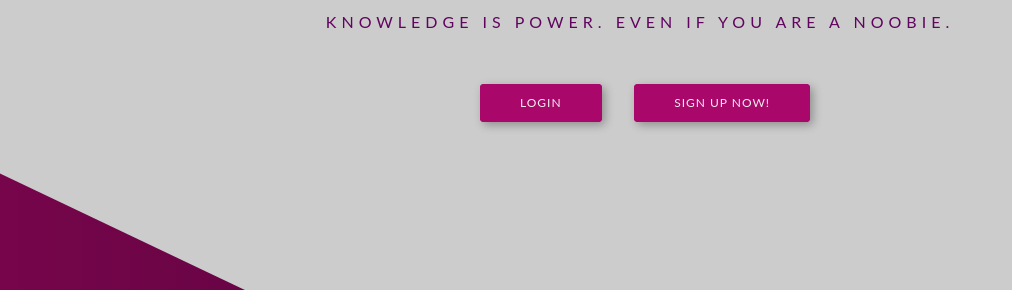
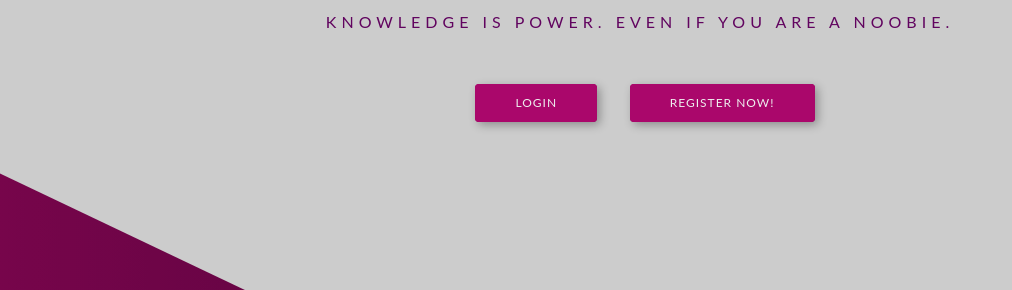
Before and after one commit to Orbital-Knewbie/Knewbie, a Flask app: page / in a window 1280 px wide. Shown: the part 741-1031 px from the top of the page, without its empty margins (0-1012 px from the left). Run offline with Flask 2, Linux system fonts and the light colour scheme; some libraries are stand-ins or nearby versions.

Commit message:
Add register page

```diff
--- a/app/templates/index.html
+++ b/app/templates/index.html
@@ -9,109 +9,14 @@
             <h1 class="text">Knewbie</h1>
             <h2 class="subtext">Knowledge is Power. Even if you are a Noobie.</h2>
             <a href="{{ url_for('login') }}" class="home-btn" id="login">LOGIN</a>
-            <a href="#" class="home-btn" id="signupnow">SIGN UP NOW!</a>
+            <a href="{{ url_for('reg') }}" class="home-btn" id="signupnow">REGISTER NOW!</a>
         </div>
     </div>
 </section>
 <!-- MODAL FORM -->
-<div class="modal-container">
-    <div class="container" id="container">
-        <div class="form-container sign-up-container">
-            <form action="{{ url_for('regedu') }}" method="post">
-                <div class="close1">+</div>
-                <h1>Create An Educator Account</h1>
-                <!--<input type="text" placeholder="First Name" />
-                <input type="text" placeholder="Last Name" />
-                <input type="email" placeholder="Email" />
-                <input type="password" placeholder="Password" />
-                <input type="password" placeholder="Confirm Password" />
-                <p>By clicking on the sign up button, you agree to our <a href="#">Terms & Conditions</a></p>
-                <button class="signup">SIGN UP</button>-->
-                {{ eduForm.hidden_tag() }}
-                <p>
-                    {{ eduForm.username(placeholder="First Name", size=32) }}<br>
-                    {% for error in eduForm.username.errors %}
-                    <span style="color: red;">[{{ error }}]</span>
-                    {% endfor %}
-                </p>
-                <p>
-                    {{ eduForm.email(placeholder="Email", size=64) }}<br>
-                    {% for error in eduForm.email.errors %}
-                    <span style="color: red;">[{{ error }}]</span>
-                    {% endfor %}
-                </p>
-                <p>
-                    {{ eduForm.password(placeholder="Password", size=32) }}<br>
-                    {% for error in eduForm.password.errors %}
-                    <span style="color: red;">[{{ error }}]</span>
-                    {% endfor %}
-                </p>
-                <p>
-                    {{ eduForm.password2(placeholder="Confirm Password", size=32) }}<br>
-                    {% for error in eduForm.password2.errors %}
-                    <span style="color: red;">[{{ error }}]</span>
-                    {% endfor %}
-                </p>
-                <p>By clicking on the sign up button, you agree to our <a href="#">Terms & Conditions</a></p>
-                <p>{{ eduForm.submit(class_="signup") }}</p>
-            </form>
-        </div>
-        <div class="form-container sign-in-container">
-            <form action="{{ url_for('regstu') }}" method="post">
-                <h1>Create A Student Account</h1>
-                <!--<input type="text" placeholder="First Name" />
-                <input type="text" placeholder="Last Name" />
-                <input type="email" placeholder="Email" />
-                <input type="password" placeholder="Password" />
-                <input type="password" placeholder="Confirm Password" />
-                <p>By clicking on the sign up button, you agree to our <a href="#">Terms & Conditions</a></p>
-                <button class="signup">SIGN UP</button>-->
-                {{ stuForm.hidden_tag() }}
-                <p>
-                    {{ stuForm.username(placeholder="First Name", size=32) }}<br>
-                    {% for error in stuForm.username.errors %}
-                    <span style="color: red;">[{{ error }}]</span>
-                    {% endfor %}
-                </p>
-                <p>
-                    {{ stuForm.email(placeholder="Email", size=64) }}<br>
-                    {% for error in stuForm.email.errors %}
-                    <span style="color: red;">[{{ error }}]</span>
-                    {% endfor %}
-                </p>
-                <p>
-                    {{ stuForm.password(placeholder="Password", size=32) }}<br>
-                    {% for error in stuForm.password.errors %}
-                    <span style="color: red;">[{{ error }}]</span>
-                    {% endfor %}
-                </p>
-                <p>
-                    {{ stuForm.password2(placeholder="Confirm Password", size=32) }}<br>
-                    {% for error in stuForm.password2.errors %}
-                    <span style="color: red;">[{{ error }}]</span>
-                    {% endfor %}
-                </p>
-                <p>By clicking on the sign up button, you agree to our <a href="#">Terms & Conditions</a></p>
-                <p>{{ stuForm.submit(class_="signup") }}</p>
-            </form>
-        </div>
-        <div class="overlay-container">
-            <div class="overlay">
-                <div class="overlay-panel overlay-left">
-                    <h1>Are You A Student?</h1>
-                    <p>Click the button below to start your learning journey!</p>
-                    <button class="ghost" id="Student">CLICK HERE!</button>
-                </div>
-                <div class="overlay-panel overlay-right">
-                    <div class="close">+</div>
-                    <h1>Are You An Educator?</h1>
-                    <p>Click the button below to create an educator's account</p>
-                    <button class="ghost" id="Educator">CLICK HERE!</button>
-                </div>
-            </div>
-        </div>
-    </div>
-</div>
+<!--<div class="modal-container">-->
+
+<!--</div>-->
 
 <!-- DIVIDER ILLUSTRATION -->
 <div class="background">
--- a/app/views.py
+++ b/app/views.py
@@ -16,13 +16,16 @@ import json
 #@login_required
 def home():
     """Renders the home page."""
+    return render_template('index.html')
+
+@app.route('/register')
+def reg():
     if current_user.is_authenticated:
-        return redirect(url_for('index'))
+        return redirect(url_for('quiz'))
      #Forms for either student or educator
     stuForm = RegistrationForm(prefix='stu')
     eduForm = RegistrationForm(prefix='edu')
-
-    return render_template('index.html', stuForm=stuForm, eduForm=eduForm)
+    return render_template('register.html', stuForm=stuForm, eduForm=eduForm)
 
 @app.route('/registerstudent', methods=['POST'])
 def regstu():
@@ -35,7 +38,7 @@ def regstu():
         db.session.commit()
         flash('Congratulations, you are now a registered user!')
         return redirect(url_for('login'))
-    return render_template('index.html', stuForm=stuForm, eduForm=eduForm)
+    return render_template('register.html', stuForm=stuForm, eduForm=eduForm)
 
 @app.route('/registereducator', methods=['POST'])
 def regedu():
@@ -48,7 +51,7 @@ def regedu():
         db.session.commit()
         flash('Congratulations, you are now a registered user!')
         return redirect(url_for('login'))
-    return render_template('index.html', stuForm=stuForm, eduForm=eduForm)
+    return render_template('register.html', stuForm=stuForm, eduForm=eduForm)
 
 @app.route('/quiz')
 def quiz():
```
Also changed, not shown: app/templates/register.html (added, +88 -0 lines), 1 other file.
